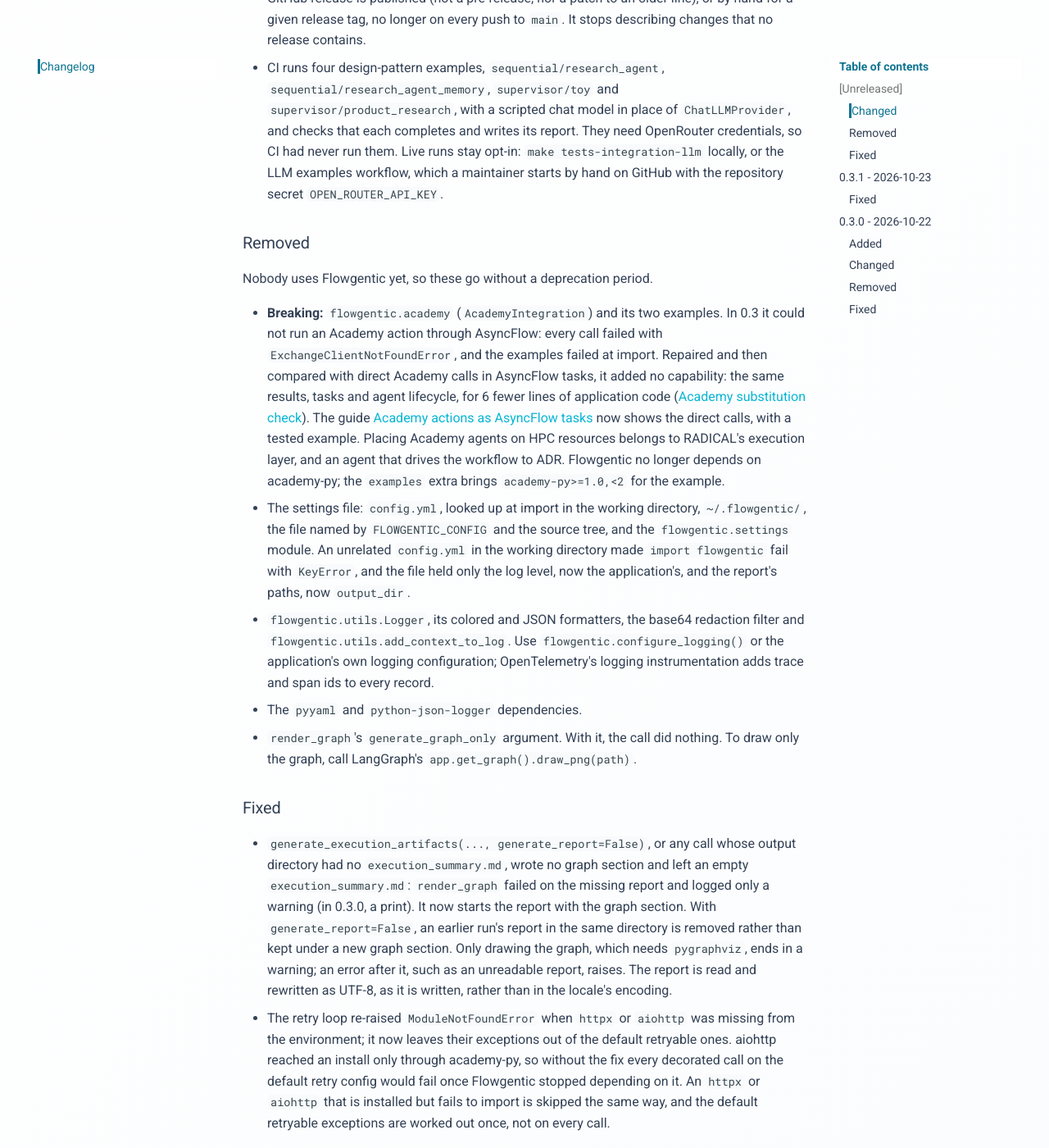
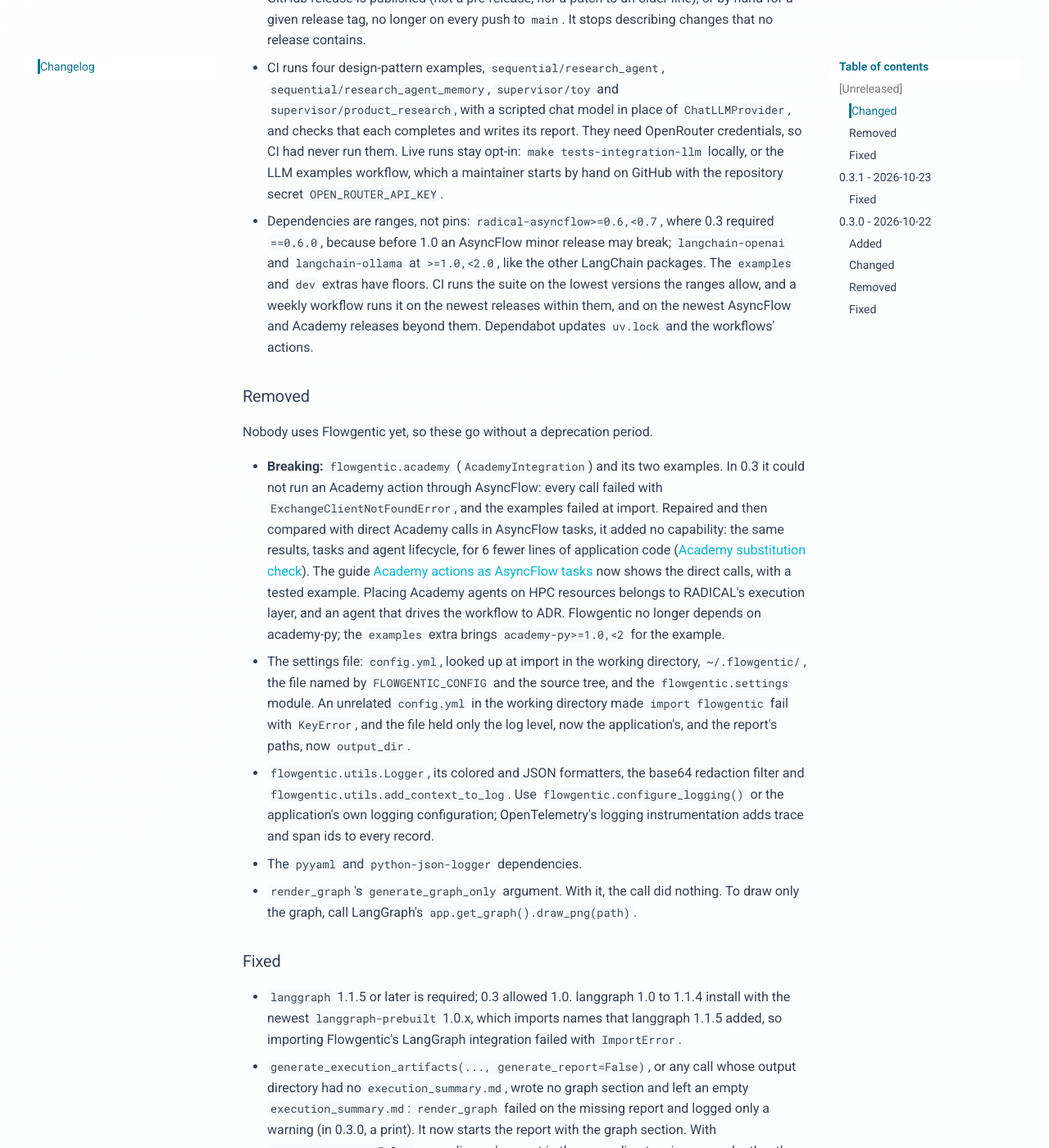
Before and after one commit to stride-research/flowgentic, an MkDocs documentation site: the page built from docs/changelog.md, in a window 1280 px wide and 1400 px high, scrolled down 1009 px. Shown: the whole window at 82% size. Built offline with MkDocs 1.6.1 and Material for MkDocs 9.7.7, drawn with Linux system fonts in a browser that asks for light colours; comment, search, counter and statistics services are not loaded.

Commit message:
Document the dependency ranges and the CI that tests them
CHANGELOG.md: the ranges, the lowest-version and weekly runs and
Dependabot under Changed, and langgraph's new floor under Fixed.
docs/status.md: what the package requires and what CI tests.

Co-Authored-By: Claude Opus 5.5 <noreply@anthropic.com>

```diff
--- a/CHANGELOG.md
+++ b/CHANGELOG.md
@@ -46,6 +46,14 @@ predate this changelog, so their changes are not listed here.
   opt-in: `make tests-integration-llm` locally, or the LLM examples workflow,
   which a maintainer starts by hand on GitHub with the repository secret
   `OPEN_ROUTER_API_KEY`.
+- Dependencies are ranges, not pins: `radical-asyncflow>=0.6,<0.7`, where 0.3
+  required `==0.6.0`, because before 1.0 an AsyncFlow minor release may break;
+  `langchain-openai` and `langchain-ollama` at `>=1.0,<2.0`, like the other
+  LangChain packages. The `examples` and `dev` extras have floors. CI runs the
+  suite on the lowest versions the ranges allow, and a weekly workflow runs it
+  on the newest releases within them, and on the newest AsyncFlow and Academy
+  releases beyond them. Dependabot updates `uv.lock` and the workflows'
+  actions.
 
 ### Removed
 
@@ -81,6 +89,10 @@ Nobody uses Flowgentic yet, so these go without a deprecation period.
 
 ### Fixed
 
+- `langgraph` 1.1.5 or later is required; 0.3 allowed 1.0. langgraph 1.0 to
+  1.1.4 install with the newest `langgraph-prebuilt` 1.0.x, which imports
+  names that langgraph 1.1.5 added, so importing Flowgentic's LangGraph
+  integration failed with `ImportError`.
 - `generate_execution_artifacts(..., generate_report=False)`, or any call whose
   output directory had no `execution_summary.md`, wrote no graph section and
   left an empty `execution_summary.md`: `render_graph` failed on the missing
```
Also changed, not shown: docs/status.md (+7 -4 lines).
